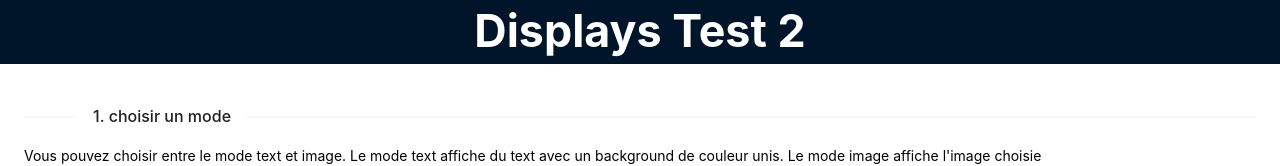
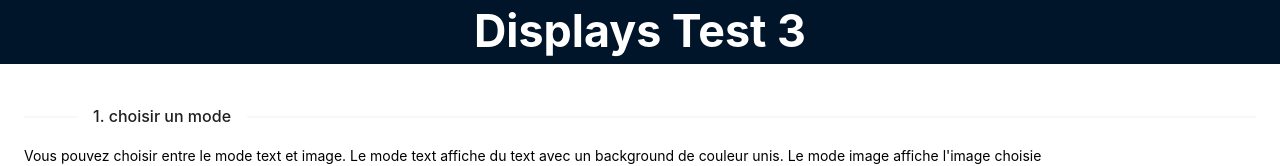
Before and after one commit to riri-314/Displays, a React (Vite) app: page / in a window 1280 px wide. Shown: the top 166 px of the page. Built offline with nearby package versions, Linux system fonts and the light colour scheme; no server answers.

Commit message:
Missing firebase secrets, test 2 of build and deploy

```diff
--- a/src/App.tsx
+++ b/src/App.tsx
@@ -57,7 +57,7 @@ const App = () => {
           width: "100%",
         }}
       >
-        <h1>Displays Test 2</h1>
+        <h1>Displays Test 3</h1>
       </Header>
       <Content>
         <div
```
